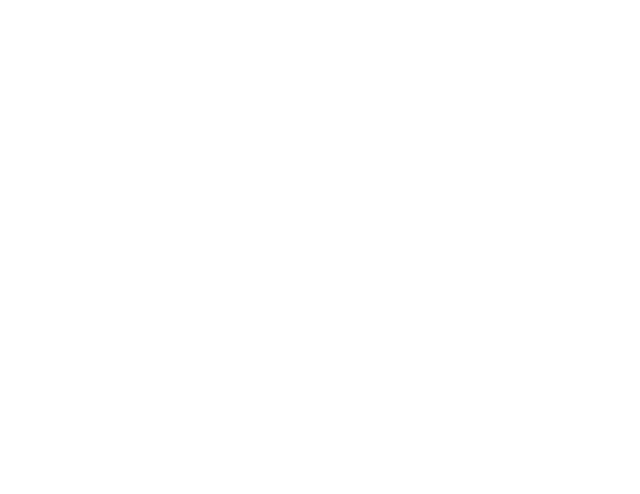
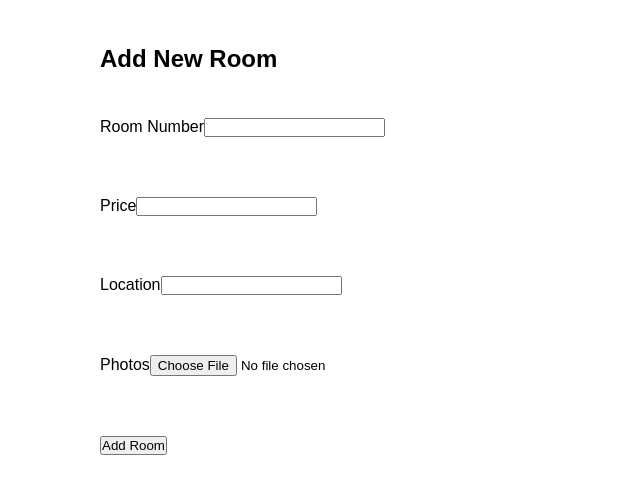
Before and after one commit to ThapeloMas/Hotelapp, a React (Create React App) app: page /admin in a window 1280 px wide. Before the commit this address had no page. Shown: the top 494 px of the page, without its empty margins (0-640 px from the left). Built offline with nearby package versions, Linux system fonts and the light colour scheme.

Commit message:
admindash

```diff
--- a/src/App.js
+++ b/src/App.js
@@ -1,24 +1,30 @@
-
+// App.js
 import React from "react";
 import { BrowserRouter as Router, Route, Routes } from "react-router-dom";
 import { Provider } from "react-redux";
-import { store } from "./store";
+import { store } from "./store"; // Import the Redux store
 import Homepage from "./components/Homepage";
 import Login from "./components/Login";
 import Payment from "./components/Payment";
 import RoomCardsPage from "./components/RoomCardsPage";
 import BookingDetails from "./components/BookingDetails";
+import AdminDashboard from "./components/AdminDashboard";
 
 function App() {
   return (
     <Provider store={store}>
+      {" "}
+      {/* Make sure the Provider is wrapping the Router */}
       <Router>
         <Routes>
           <Route path="/" element={<Homepage />} />
           <Route path="/login" element={<Login />} />
           <Route path="/payment" element={<Payment />} />
-          <Route path="/rooms" element={<RoomCardsPage />} />
-          <Route path="/bookingdetails" element={<BookingDetails />} />{" "}
+          <Route path="/rooms" element={<RoomCardsPage />} />{" "}
+          {/* RoomCardsPage Route */}
+          <Route path="/bookingdetails" element={<BookingDetails />} />
+          <Route path="/admin" element={<AdminDashboard />} />{" "}
+          {/* AdminDashboard Route */}
         </Routes>
       </Router>
     </Provider>
--- /dev/null
+++ b/src/components/AdminDashboard.css
@@ -0,0 +1,36 @@
+/* AdminDashboard.css */
+.admin-dashboard {
+  padding: 20px;
+  max-width: 600px;
+  margin: 0 auto;
+}
+
+.form-group {
+  margin-bottom: 20px;
+}
+
+.form-group label {
+  display: block;
+  margin-bottom: 5px;
+  font-weight: bold;
+}
+
+input[type="text"],
+input[type="file"] {
+  width: 100%;
+  padding: 8px;
+  margin-top: 5px;
+}
+
+button {
+  padding: 10px 20px;
+  background-color: #007bff;
+  color: white;
+  border: none;
+  border-radius: 4px;
+  cursor: pointer;
+}
+
+button:hover {
+  background-color: #0056b3;
+}
--- /dev/null
+++ b/src/components/AdminDashboard.js
@@ -0,0 +1,77 @@
+// components/AdminDashboard.js
+import React, { useState } from "react";
+import { useDispatch } from "react-redux";
+import { addRoom } from "../store/roomSlice";
+
+function AdminDashboard() {
+  const [roomNumber, setRoomNumber] = useState("");
+  const [price, setPrice] = useState("");
+  const [location, setLocation] = useState("");
+  const [photos, setPhotos] = useState([]);
+  const dispatch = useDispatch();
+
+  const handleAddRoom = () => {
+    if (roomNumber && price && location && photos.length > 0) {
+      const newRoom = {
+        id: Date.now(),
+        roomNumber,
+        price,
+        location,
+        photos,
+      };
+      dispatch(addRoom(newRoom)); // Dispatching the room to the Redux store
+      setRoomNumber("");
+      setPrice("");
+      setLocation("");
+      setPhotos([]);
+    } else {
+      alert("Please fill all fields and upload a photo.");
+    }
+  };
+
+  const handlePhotoUpload = (event) => {
+    const file = event.target.files[0];
+    const reader = new FileReader();
+    reader.onloadend = () => {
+      setPhotos([...photos, reader.result]);
+    };
+    reader.readAsDataURL(file);
+  };
+
+  return (
+    <div>
+      <h2>Add New Room</h2>
+      <div>
+        <label>Room Number</label>
+        <input
+          type="text"
+          value={roomNumber}
+          onChange={(e) => setRoomNumber(e.target.value)}
+        />
+      </div>
+      <div>
+        <label>Price</label>
+        <input
+          type="text"
+          value={price}
+          onChange={(e) => setPrice(e.target.value)}
+        />
+      </div>
+      <div>
+        <label>Location</label>
+        <input
+          type="text"
+          value={location}
+          onChange={(e) => setLocation(e.target.value)}
+        />
+      </div>
+      <div>
+        <label>Photos</label>
+        <input type="file" onChange={handlePhotoUpload} />
+      </div>
+      <button onClick={handleAddRoom}>Add Room</button>
+    </div>
+  );
+}
+
+export default AdminDashboard;
--- a/src/components/BookingDetails.css
+++ b/src/components/BookingDetails.css
@@ -1,4 +1,4 @@
-/* src/components/BookingDetails.css */
+
 
 .booking-details {
   text-align: center;
--- a/src/components/RoomCardsPage.css
+++ b/src/components/RoomCardsPage.css
@@ -1,5 +1,30 @@
-.room-section {
-  display: flex;
-  justify-content: space-around;
-  margin: 40px 0;
+/* RoomCardsPage.css */
+.room-cards-page {
+  padding: 20px;
 }
+
+.room-cards-container {
+  display: grid;
+  grid-template-columns: repeat(auto-fit, minmax(250px, 1fr));
+  gap: 20px;
+}
+
+.room-card {
+  border: 1px solid #ccc;
+  border-radius: 8px;
+  padding: 16px;
+  box-shadow: 0 4px 8px rgba(0, 0, 0, 0.1);
+}
+
+.room-card h3 {
+  margin-bottom: 10px;
+}
+
+.room-card p {
+  margin: 5px 0;
+}
+
+.room-photos img {
+  border-radius: 8px;
+  margin-top: 10px;
+}
--- a/src/components/RoomCardsPage.js
+++ b/src/components/RoomCardsPage.js
@@ -1,21 +1,36 @@
+
+
+// components/RoomCardsPage.js
 import React from "react";
-import RoomCard from "./RoomCard";
-import SearchBar from "./SearchBar";
-import "./RoomCardsPage.css";
+import { useSelector } from "react-redux";
 
-const RoomCardsPage = () => {
+function RoomCardsPage() {
+  const rooms = useSelector((state) => state.rooms);
+
+  // Check if `rooms` is defined and has items
+  if (!rooms || rooms.length === 0) {
+    return <p>No rooms available. Please add rooms from the admin dashboard.</p>;
+  }
+
   return (
     <div>
-
-      <SearchBar />
-
-
-      <div className="room-section">
-        <RoomCard />
-        <RoomCard />
+      <h2>Available Hotels</h2>
+      <div className="room-cards-container">
+        {rooms.map((room) => (
+          <div key={room.id} className="room-card">
+            <h3>Room {room.roomNumber}</h3>
+            <p>Location: {room.location}</p>
+            <p>Price: ${room.price}</p>
+            <div className="room-photos">
+              {room.photos.map((photo, index) => (
+                <img key={index} src={photo} alt={`Room ${room.roomNumber}`} width="100%" />
+              ))}
+            </div>
+          </div>
+        ))}
       </div>
     </div>
   );
-};
+}
 
 export default RoomCardsPage;
--- /dev/null
+++ b/src/features/roomSlice.js
@@ -0,0 +1,14 @@
+import { createSlice } from "@reduxjs/toolkit";
+
+const roomSlice = createSlice({
+  name: "rooms",
+  initialState: [], // The initial state is an empty array for storing rooms
+  reducers: {
+    addRoom: (state, action) => {
+      state.push(action.payload); // Push the new room into the state
+    },
+  },
+});
+
+export const { addRoom } = roomSlice.actions;
+export default roomSlice.reducer;
--- a/src/store.js
+++ b/src/store.js
@@ -1,8 +1,10 @@
 import { configureStore } from "@reduxjs/toolkit";
 import searchReducer from "./features/searchSlice";
+import roomReducer from "./features/roomSlice";
 
 export const store = configureStore({
   reducer: {
     search: searchReducer,
+    room: roomReducer,
   },
 });
--- /dev/null
+++ b/src/store/index.js
@@ -0,0 +1,8 @@
+import { configureStore } from "@reduxjs/toolkit";
+import roomReducer from "./roomSlice"; // Import the room reducer
+
+export const store = configureStore({
+  reducer: {
+    rooms: roomReducer, // Add roomReducer to the store
+  },
+});
--- /dev/null
+++ b/src/store/roomSlice.js
@@ -0,0 +1,15 @@
+// store/roomSlice.js
+import { createSlice } from "@reduxjs/toolkit";
+
+const roomSlice = createSlice({
+  name: "rooms",
+  initialState: [], // Initial state is an empty array
+  reducers: {
+    addRoom: (state, action) => {
+      state.push(action.payload);
+    },
+  },
+});
+
+export const { addRoom } = roomSlice.actions;
+export default roomSlice.reducer;
```
Also changed, not shown: src/components/Homepage.css (+3 -5 lines).
